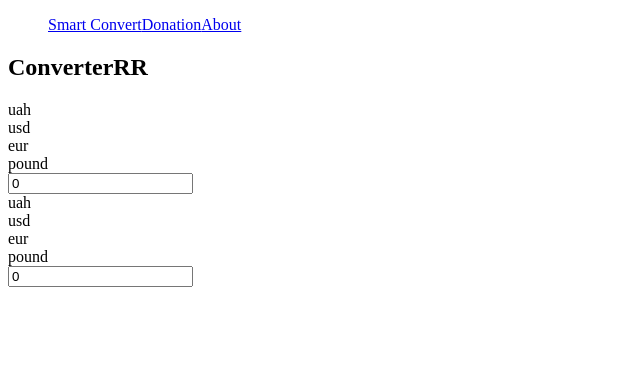
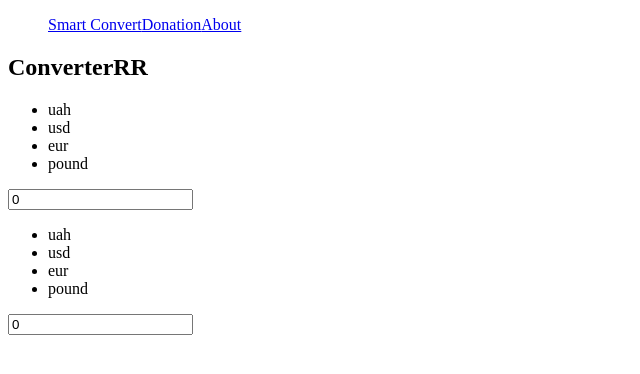
Before and after one commit to Viper-JSX/Smart_Convert-React, a React app: page / in a window 1280 px wide. Shown: the top 374 px of the page, without its empty margins (0-640 px from the left). Built offline with nearby package versions, Linux system fonts and the light colour scheme.

Commit message:
Currency select made to be an unordered list

```diff
--- a/src/components/Converter/Currency_input/Currency_select/Currency_select.js
+++ b/src/components/Converter/Currency_input/Currency_select/Currency_select.js
@@ -4,11 +4,11 @@ import CurrencySelectItem from "./Currency_select_item";
 function CurrencySelect({ which, handleCurrencyChange }){
     const currencyNames = useSelector((state) => Object.keys(state.currency.currencyRatesRelativeToDollar));
     return(
-        <div className="currencySelect">
+        <ul className="currencySelect">
             {
                 currencyNames.map((name) => <CurrencySelectItem currencyName={name} which={which} key={`${name}_currency_select_item`} handleCurrencyChange={handleCurrencyChange} />)
             }
-        </div>
+        </ul>
     )
 }
 
--- a/src/components/Converter/Currency_input/Currency_select/Currency_select_item.js
+++ b/src/components/Converter/Currency_input/Currency_select/Currency_select_item.js
@@ -5,7 +5,7 @@ function CurrencySelectItem({ currencyName, which, handleCurrencyChange }){
     console.log(currentPairQuantity)
 
     return(
-        <div onClick={() => handleCurrencyChange({currencyName, which, quantity: which === 1 ? currentPairQuantity[1] : currentPairQuantity[0] })}>{currencyName}</div>
+        <li onClick={() => handleCurrencyChange({currencyName, which, quantity: which === 1 ? currentPairQuantity[1] : currentPairQuantity[0] })}>{currencyName}</li>
     );
 }
 
```
